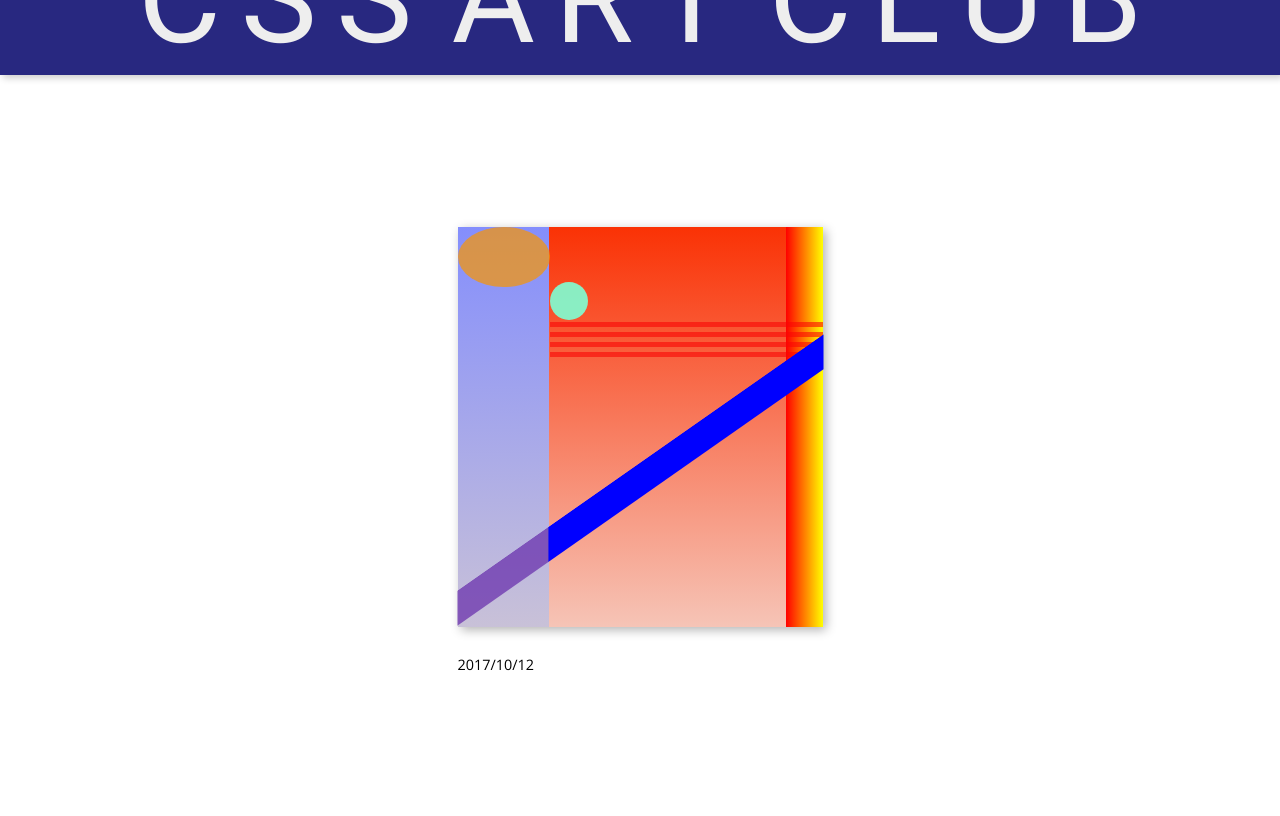
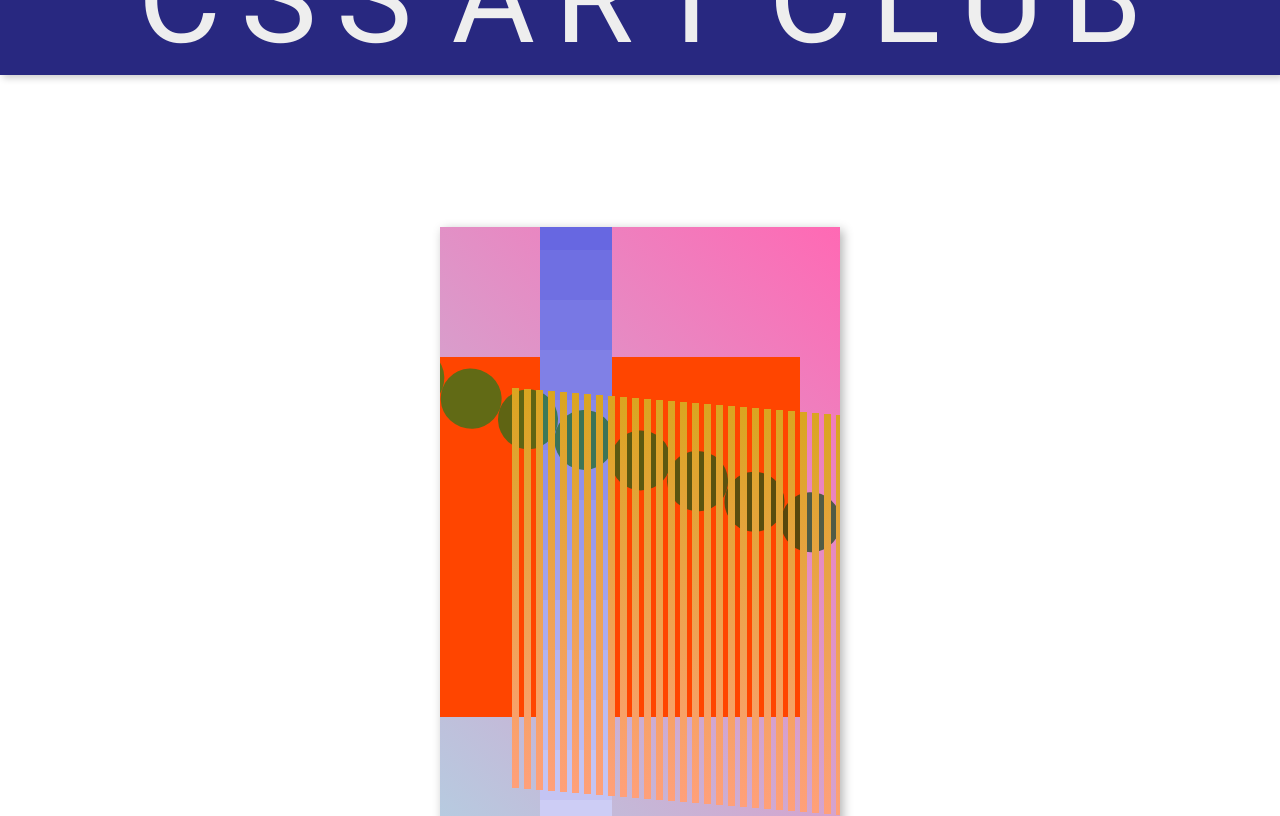
Before and after one commit to alightedlamp/CSSART.CLUB, a React app: page / in a window 1280 px wide. Shown: the top 816 px of the page. Built offline with nearby package versions, Linux system fonts and the light colour scheme.

Commit message:
Add 20171110 painting

```diff
--- a/src/assets/css/styles.scss
+++ b/src/assets/css/styles.scss
@@ -1,5 +1,7 @@
 @import './normalize.css';
+
 $shadow: 3px 3px 7px rgba(0, 0, 0, 0.2);
+
 * {
   box-sizing: boder-box;
 }
@@ -54,7 +56,6 @@ header.header {
   margin: 0;
 }
 .info {
-  // width: 550px;
   margin: 30px auto;
   font-family: 'Open Sans', sans-serif;
   font-size: 0.9em;
--- /dev/null
+++ b/src/paintings/js/P20171110.js
@@ -0,0 +1,36 @@
+import React, { Component } from 'react';
+import '../scss/20171110.scss';
+
+class P20171110 extends Component {
+  render() {
+    return (
+      <div id="P20171110">
+        <div className="frame">
+          <div className="background">
+            <div class="rect" id="rect47" />
+            <div id="rect-group1">
+              {[...Array(15)].map((x, i) => (
+                <div className="rect" id={'rect' + (i + 1)} />
+              ))}
+            </div>
+            <div id="circle-group1">
+              {[...Array(12)].map((x, i) => (
+                <div className="circle" id={'circle' + (i + 1)} />
+              ))}
+            </div>
+          </div>
+          <div className="middleground">
+            <div id="rect-group2">
+              {[...Array(30)].map((x, i) => (
+                <div className="rect" id={'rect' + (i + 16)} />
+              ))}
+            </div>
+          </div>
+        </div>
+        <div className="info">2017/11/10</div>
+      </div>
+    );
+  }
+}
+
+export default P20171110;
--- a/src/paintings/paintings.js
+++ b/src/paintings/paintings.js
@@ -1,5 +1,6 @@
 import P20171009 from './js/P20171009';
 import P20171010 from './js/P20171010';
 import P20171012 from './js/P20171012';
+import P20171110 from './js/P20171110';
 
-export const paintings = [P20171012, P20171010, P20171009];
+export const paintings = [P20171110, P20171012, P20171010, P20171009];
--- /dev/null
+++ b/src/paintings/scss/20171110.scss
@@ -0,0 +1,111 @@
+$paintingWidth: 400px;
+$paintingHeight: 723px;
+
+#P20171110 {
+  .frame {
+    position: relative;
+    margin: 0 auto;
+    width: $paintingWidth;
+    height: $paintingHeight;
+    box-shadow: 3px 3px 10px rgba(0, 0, 0, 0.3);
+    overflow: hidden;
+  }
+  .info {
+    width: $paintingWidth;
+  }
+
+  .background {
+    position: absolute;
+    background: linear-gradient(45deg, lightblue, hotpink);
+    height: $paintingHeight;
+    width: $paintingWidth;
+  }
+  .middleground {
+    position: absolute;
+  }
+
+  .rect,
+  .circle {
+    position: absolute;
+  }
+  .circle {
+    border-radius: 50%;
+  }
+
+  #rect-group1 {
+    margin-left: 100px;
+  }
+
+  $x: 25;
+  $y: 50;
+
+  @for $i from 1 through 15 {
+    #rect#{$i} {
+      bottom: -50px + ($y * $i);
+      width: 72px;
+      height: 103px;
+      background: darken(lavender,  (2% * $i));
+      transition: 2s ease-out;
+
+      // z-index: 12 + $i;
+
+      &:hover {
+        transform: rotate(1080deg) translateX($paintingWidth - 72px);
+        background: orangered;
+      }
+    }
+  }
+
+  #circle-group1 {
+    top: 92px;
+    left: -100px;
+    transform: rotate(110deg);
+    position: absolute;
+  }
+
+  $y: $paintingHeight / 12;
+
+  @for $i from 1 through 12 {
+    #circle#{$i} {
+      bottom: 0px + ($y * $i);
+      width: $y;
+      height: $y;
+      background: darken(forestgreen,  (2% * $i));
+      transition: 1s ease;
+      opacity: 0.7;
+
+      &:hover {
+        transform: translateX(300px);
+      }
+    }
+  }
+
+  $x: 20;
+  $y: 10;
+
+  @for $i from 16 through 46 {
+    #rect#{$i} {
+      top: 145px + $i;
+      margin-right: 12px;
+      left: -120px + ($i * 12);
+      width: 7px;
+      height: 400px;
+      transition: 0.3s;
+      background: linear-gradient(goldenrod, lightsalmon);
+
+      &:hover {
+        height: 10px;
+        background: linear-gradient(darkviolet, mediumblue);
+      }
+    }
+  }
+
+  #rect47 {
+    left: 0;
+    top: 130px;
+    width: 360px;
+    height: 360px;
+    background: orangered;
+    z-index: 0;
+  }
+}
```
